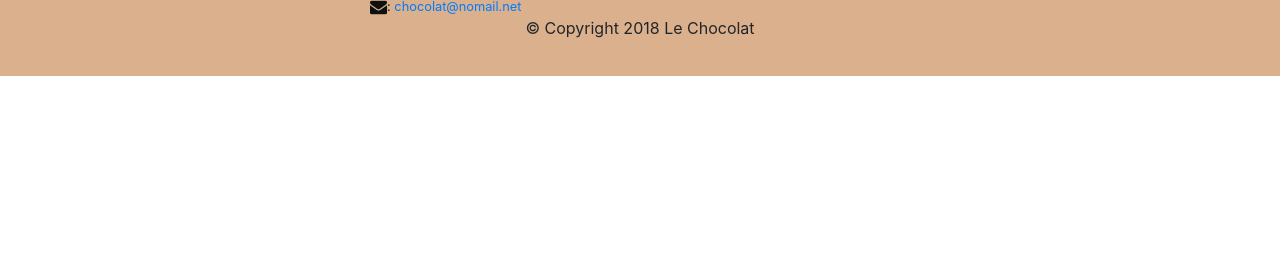
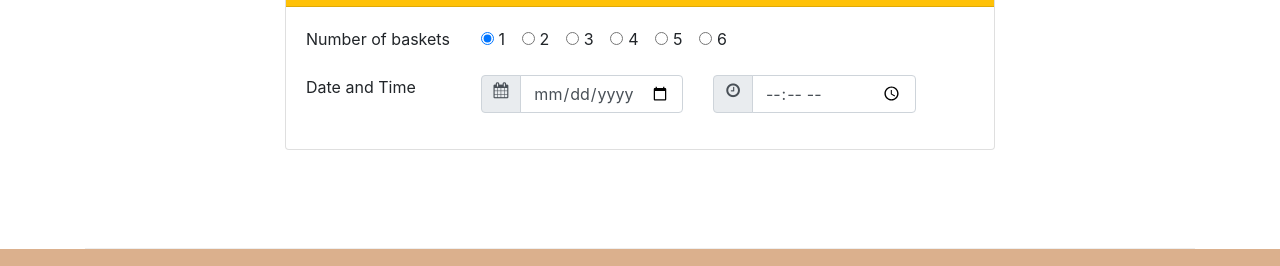
Before and after one commit to dilhanaslamaci/leChocolat_afternoon, a website: page index.html in a window 1280 px wide. Shown: the part 1664-1930 px from the top of the page. Before the commit the page ends 1740 px from the top, so only its background shows below. Drawn offline with nearby package versions, Linux system fonts and the light colour scheme.

Commit message:
Bootstrap Assignment 9 Task 1

```diff
--- a/index.html
+++ b/index.html
@@ -107,7 +107,77 @@
             </div>
         </div>
 
-        <div class="row"></div>
+        <div class="row row-content align-items-center justify-content-center">
+            <div class="col-12 col-sm-8">
+                <div class="card">
+                    <h3 class="card-header bg-warning text-white">Reserve your basket</h3>
+                    <div class="card-body">
+                        <form>
+                            <div class="form-group row">
+                                <label class="col-12 col-sm-3">
+                                    Number of baskets
+                                </label>
+                                <div class="col col-sm">
+                                    <div class="form-check form-check-inline">
+                                        <input class="form-check-input" type="radio" name="inlineRadioOptions" id="inlineRadio1" value="option1" checked>
+                                        <label class="form-check-label" for="inlineRadio1">
+                                            1
+                                        </label>
+                                    </div>
+                                    <div class="form-check form-check-inline">
+                                        <input class="form-check-input" type="radio" name="inlineRadioOptions" id="inlineRadio2" value="option2">
+                                        <label class="form-check-label" for="inlineRadio2">
+                                            2
+                                        </label>
+                                    </div>
+                                    <div class="form-check form-check-inline">
+                                        <input class="form-check-input" type="radio" name="inlineRadioOptions" id="inlineRadio3" value="option3">
+                                        <label class="form-check-label" for="inlineRadio3">
+                                            3
+                                        </label>
+                                    </div>
+                                    <div class="form-check form-check-inline">
+                                        <input class="form-check-input" type="radio" name="inlineRadioOptions" id="inlineRadio4" value="option4">
+                                        <label class="form-check-label" for="inlineRadio4">
+                                            4
+                                        </label>
+                                    </div>
+                                    <div class="form-check form-check-inline">
+                                        <input class="form-check-input" type="radio" name="inlineRadioOptions" id="inlineRadio5" value="option5">
+                                        <label class="form-check-label" for="inlineRadio5">
+                                            5
+                                        </label>
+                                    </div>
+                                    <div class="form-check form-check-inline">
+                                        <input class="form-check-input" type="radio" name="inlineRadioOptions" id="inlineRadio6" value="option6">
+                                        <label class="form-check-label" for="inlineRadio6">
+                                            6
+                                        </label>
+                                    </div>
+                                </div>
+                            </div>
+                            <div class="form-group row">
+                                <label class="col-12 col-sm-3">
+                                    Date and Time
+                                </label>
+                                <div class="input-group col-12 col-sm-4">
+                                    <div class="input-group-prepend">
+                                        <span class="input-group-text fa fa-calendar"></span>
+                                    </div>
+                                    <input type="date" class="form-control">
+                                </div>
+                                <div class="input-group col-12 col-sm-4">
+                                    <div class="input-group-prepend">
+                                        <span class="input-group-text fa fa-clock-o"> </span>
+                                    </div>
+                                    <input type="time" class="form-control">
+                                </div>
+                            </div>
+                        </form>
+                    </div>
+                </div>
+            </div>
+        </div>
     </div>
 
 
```
